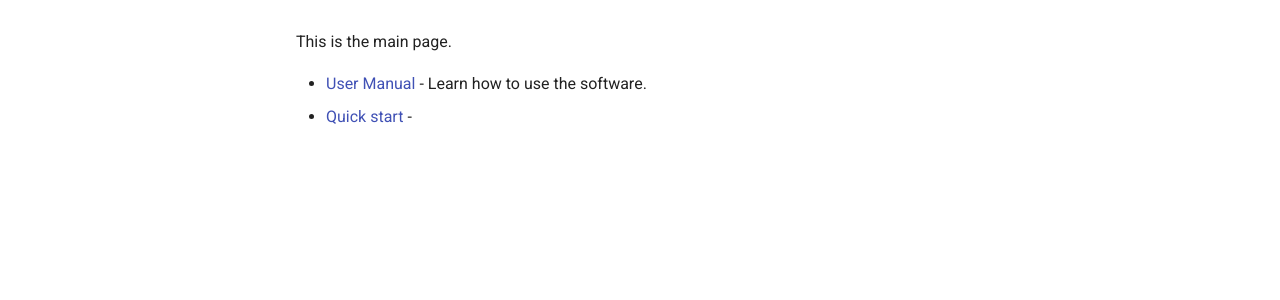
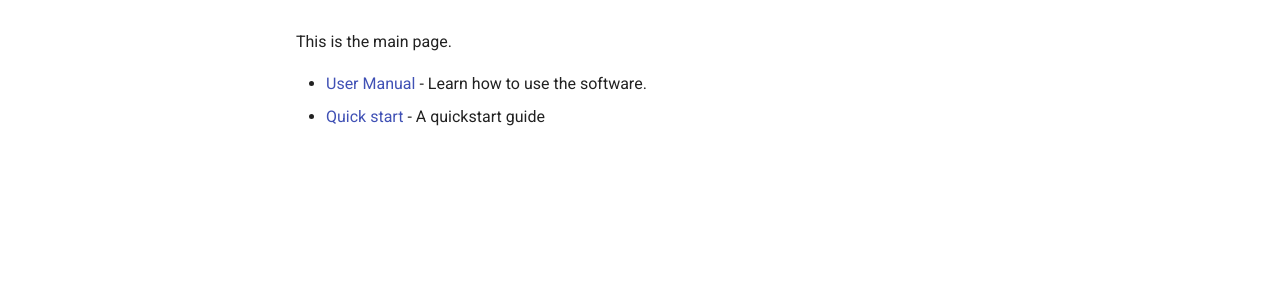
Before and after one commit to turban-toolbox/turban-toolbox, an MkDocs documentation site: the page built from docs/index.md, in a window 1280 px wide. Shown: the part 192-492 px from the top of the page. Built offline with MkDocs 1.6.1 and Material for MkDocs 9.7.7, drawn with Linux system fonts in a browser that asks for light colours.

Commit message:
readthedocs

```diff
--- a/docs/index.md
+++ b/docs/index.md
@@ -3,4 +3,4 @@
 This is the main page.
 
 * [User Manual](manual.md) - Learn how to use the software.
-* [Quick start](quickstart.md) -
+* [Quick start](quickstart.md) - A quickstart guide
```
